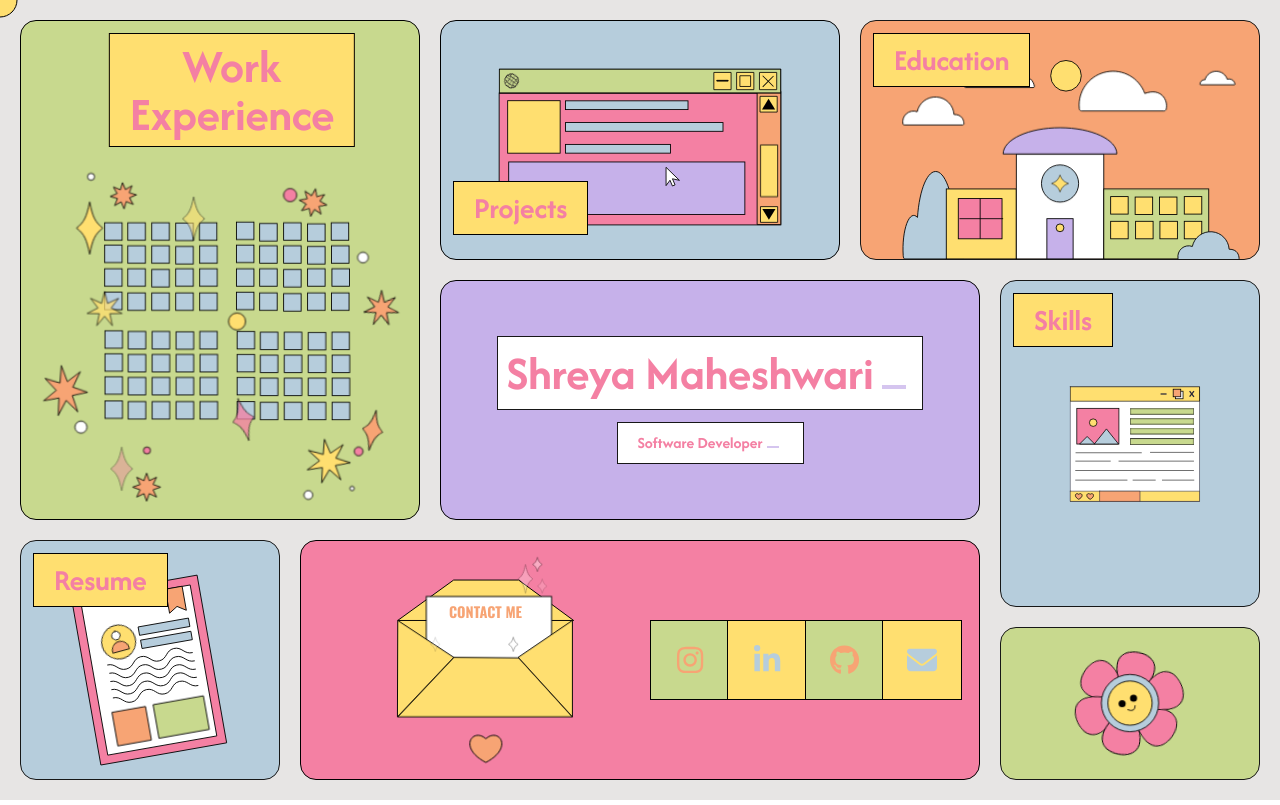
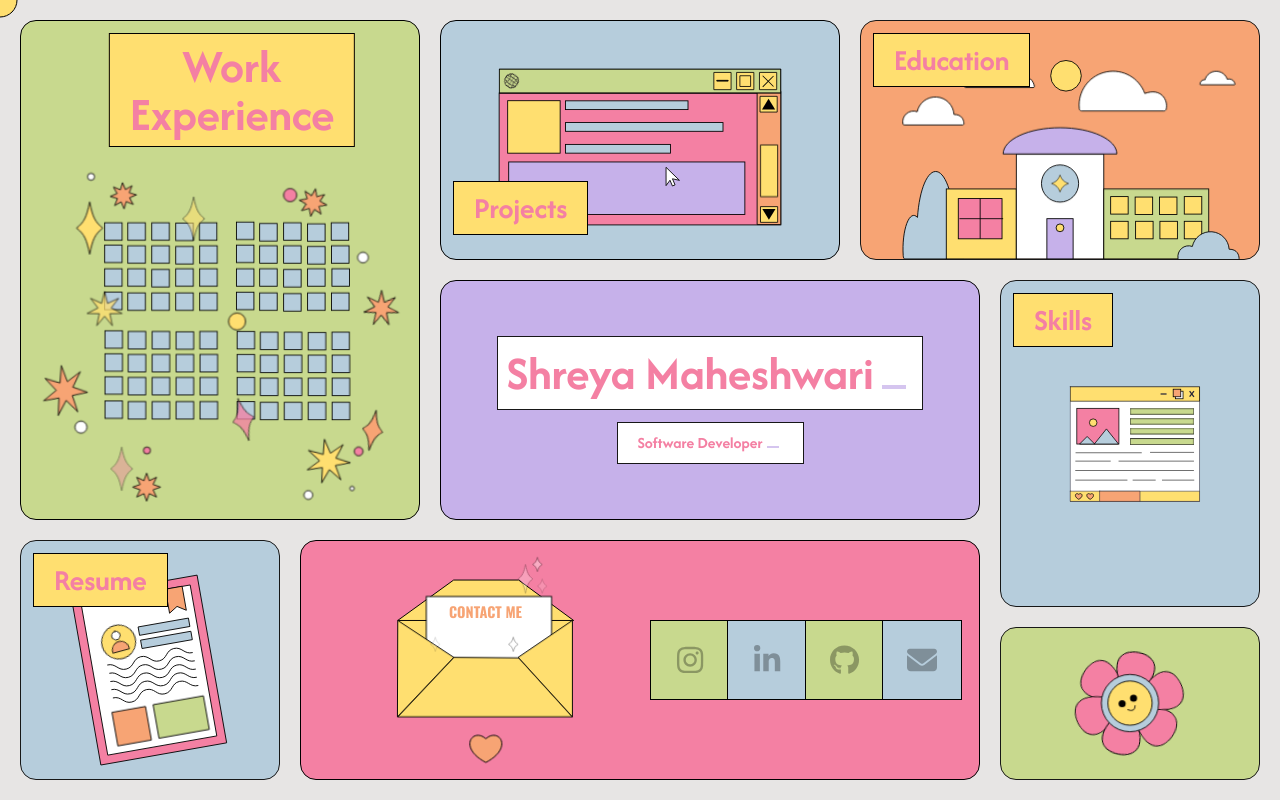
Before and after one commit to shreyam1006/portfolio, a Next.js app: page / in a window 1280 px wide. Built offline with nearby package versions, Linux system fonts and the light colour scheme.

Commit message:
Updates color settings for IconWrappers
Changes the bgColor and textColor properties of BlackIconWrapper and RedIconWrapper in the Contact component to enhance visual aesthetics.

```diff
--- a/src/app/components/Contact.js
+++ b/src/app/components/Contact.js
@@ -14,7 +14,7 @@ function BlackIconWrapper({ icon, ...rest }) {
     <IconWrapper
       icon={icon}
       bgColor="bg-sage"
-      textColor="text-peach"
+      textColor="text-black/30"
       {...rest}
     />
   );
@@ -24,8 +24,8 @@ function RedIconWrapper({ icon, ...rest }) {
   return (
     <IconWrapper
       icon={icon}
-      bgColor="bg-yellow"
-      textColor="text-skyblue"
+      bgColor="bg-skyblue"
+      textColor="text-black/30"
       {...rest}
     />
   );
```
